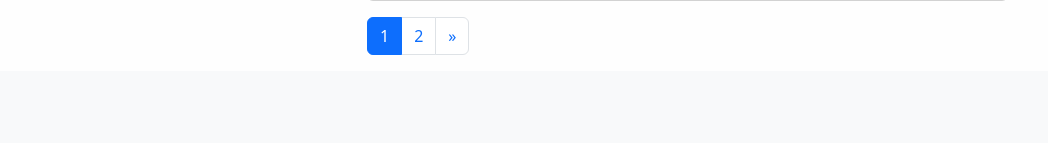
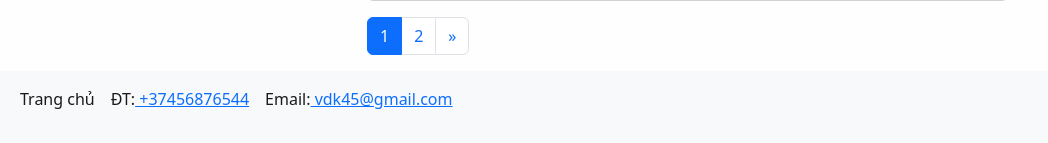
Before and after one commit to VDK45/restaurant_site, a Django app: page / in a window 1280 px wide. Shown: the part 1281-1424 px from the top of the page, without its empty margins (0-1048 px from the left). Before the commit the page ends 1336 px from the top, so only its background shows below. Run offline with Django 4.2, Linux system fonts and the light colour scheme; data comes from the database, SQL or seed files in the repository; parts of the project's set-up code (start-up, migrations or seed data) failed here and were passed over; some libraries are stand-ins or nearby versions.

Commit message:
Footer: added footer

```diff
--- a/sr_site/templates/base.html
+++ b/sr_site/templates/base.html
@@ -86,4 +86,8 @@
 <script src="https://cdn.jsdelivr.net/npm/bootstrap@5.2.1/dist/js/bootstrap.min.js" integrity="sha384-7VPbUDkoPSGFnVtYi0QogXtr74QeVeeIs99Qfg5YCF+TidwNdjvaKZX19NZ/e6oz" crossorigin="anonymous"></script>
 -->
 </body>
+<footer>
+    {% include 'include/_footer.html' %}
+</footer>
+
 </html>
--- /dev/null
+++ b/sr_site/templates/include/_footer.html
@@ -0,0 +1,18 @@
+<nav class="navbar navbar-expand-lg bg-light">
+    <div class="container-fluid">
+        <button class="navbar-toggler" type="button" data-bs-toggle="collapse" data-bs-target="#navbarSupportedContent"
+                aria-controls="navbarSupportedContent" aria-expanded="false" aria-label="Toggle navigation">
+            <span class="navbar-toggler-icon"></span>
+        </button>
+        <div class="collapse navbar-collapse" id="navbarSupportedContent">
+            <ul class="navbar-nav me-auto mb-5 mb-lg-0">
+                <li class="nav-item">
+                    <a class="nav-link active" aria-current="page" href="{% url 'home' %}">Trang chủ</a>
+                </li>
+
+                <li><p class="nav-link active">ĐT:<a href="tel:+37456876544"> +37456876544</a></p></li>
+                <li><p class="nav-link active">Email:<a href="mailto:vdk45@gmail.com"> vdk45@gmail.com</a></p></li>
+            </ul>
+        </div>
+    </div>
+</nav>
```
